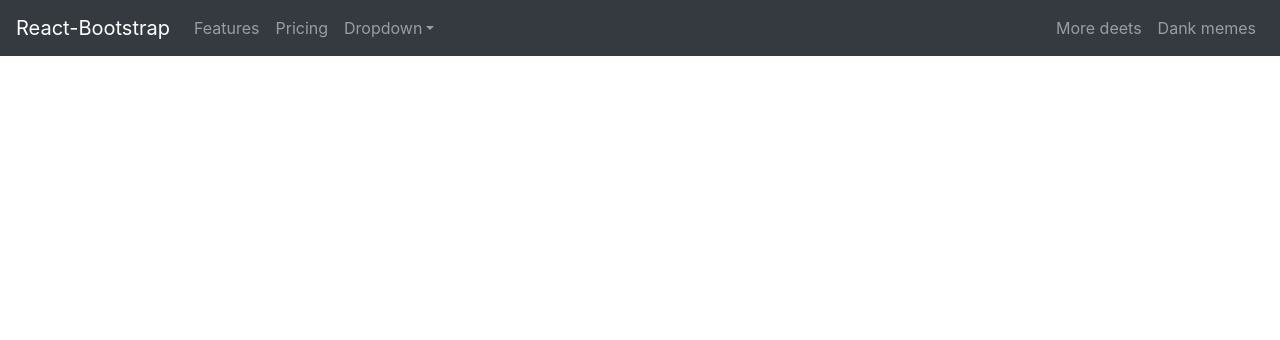
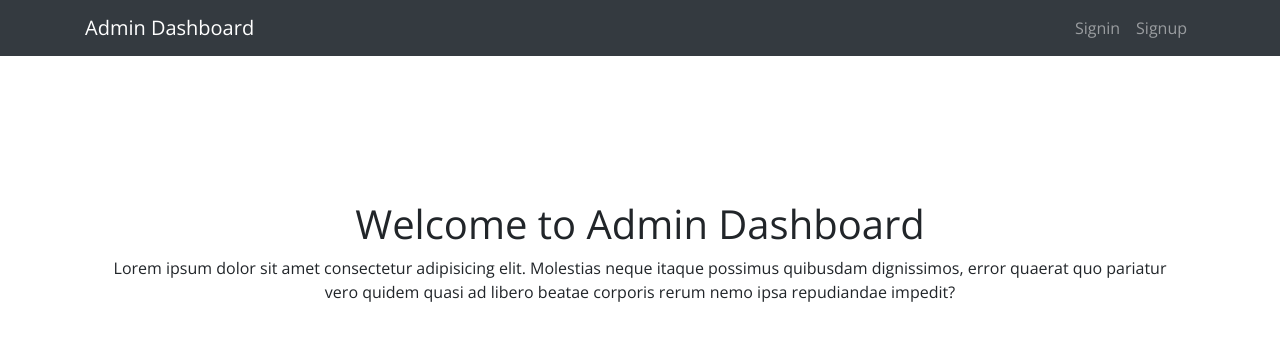
Before and after one commit to arunsinghsnd/ecommerce-admin-app, a React (Create React App) app: page / in a window 1280 px wide. Shown: the top 340 px of the page. Built offline with nearby package versions, Linux system fonts and the light colour scheme.

Commit message:
Layout desgned

```diff
--- a/src/App.js
+++ b/src/App.js
@@ -1,36 +1,19 @@
 import React from "react";
-import { Navbar, Nav, NavDropdown } from "react-bootstrap";
+import { BrowserRouter as Router, Route, Switch } from "react-router-dom";
+import Home from "./conatiners/Home";
+import Signin from "./conatiners/Signin";
+import Signup from "./conatiners/Signup";
 
 const App = () => {
   return (
     <div className="App">
-      <Navbar collapseOnSelect expand="lg" bg="dark" variant="dark">
-        <Navbar.Brand href="#home">React-Bootstrap</Navbar.Brand>
-        <Navbar.Toggle aria-controls="responsive-navbar-nav" />
-        <Navbar.Collapse id="responsive-navbar-nav">
-          <Nav className="mr-auto">
-            <Nav.Link href="#features">Features</Nav.Link>
-            <Nav.Link href="#pricing">Pricing</Nav.Link>
-            <NavDropdown title="Dropdown" id="collasible-nav-dropdown">
-              <NavDropdown.Item href="#action/3.1">Action</NavDropdown.Item>
-              <NavDropdown.Item href="#action/3.2">
-                Another action
-              </NavDropdown.Item>
-              <NavDropdown.Item href="#action/3.3">Something</NavDropdown.Item>
-              <NavDropdown.Divider />
-              <NavDropdown.Item href="#action/3.4">
-                Separated link
-              </NavDropdown.Item>
-            </NavDropdown>
-          </Nav>
-          <Nav>
-            <Nav.Link href="#deets">More deets</Nav.Link>
-            <Nav.Link eventKey={2} href="#memes">
-              Dank memes
-            </Nav.Link>
-          </Nav>
-        </Navbar.Collapse>
-      </Navbar>
+      <Router>
+        <Switch>
+          <Route path="/" exact component={Home} />
+          <Route path="/signin" component={Signin} />
+          <Route path="/signup" component={Signup} />
+        </Switch>
+      </Router>
     </div>
   );
 };
--- /dev/null
+++ b/src/components/Header/index.js
@@ -0,0 +1,49 @@
+import React from "react";
+import { Navbar, Nav, NavDropdown, Container } from "react-bootstrap";
+import { NavLink, Link } from "react-router-dom";
+
+const Header = () => {
+  return (
+    <Navbar collapseOnSelect expand="lg" bg="dark" variant="dark">
+      <Container>
+        {/* <Navbar.Brand href="#home">Admin Dashboard</Navbar.Brand> */}
+        <Link to="/" className="navbar-brand">
+          Admin Dashboard
+        </Link>
+        <Navbar.Toggle aria-controls="responsive-navbar-nav" />
+        <Navbar.Collapse id="responsive-navbar-nav">
+          <Nav className="mr-auto">
+            {/* <Nav.Link href="#features">Features</Nav.Link> */}
+            {/* <Nav.Link href="#pricing">Pricing</Nav.Link> */}
+            {/* <NavDropdown title="Dropdown" id="collasible-nav-dropdown">
+              <NavDropdown.Item href="#action/3.1">Action</NavDropdown.Item>
+              <NavDropdown.Item href="#action/3.2">
+                Another action
+              </NavDropdown.Item>
+              <NavDropdown.Item href="#action/3.3">Something</NavDropdown.Item>
+              <NavDropdown.Divider />
+              <NavDropdown.Item href="#action/3.4">
+                Separated link
+              </NavDropdown.Item>
+            </NavDropdown> */}
+          </Nav>
+          <Nav>
+            {/* <Nav.Link href="#deets">Signin</Nav.Link> */}
+            <li className="nav-item">
+              <NavLink to="/signin" className="nav-link">
+                Signin
+              </NavLink>
+            </li>
+            <li className="nav-item">
+              <NavLink to="/signup" className="nav-link">
+                Signup
+              </NavLink>
+            </li>
+          </Nav>
+        </Navbar.Collapse>
+      </Container>
+    </Navbar>
+  );
+};
+
+export default Header;
--- /dev/null
+++ b/src/components/Layout/index.js
@@ -0,0 +1,13 @@
+import React from "react";
+import Header from "../Header";
+
+const Layout = props => {
+  return (
+    <>
+      <Header />
+      {props.children}
+    </>
+  );
+};
+
+export default Layout;
--- /dev/null
+++ b/src/conatiners/Home/index.js
@@ -0,0 +1,24 @@
+import React from "react";
+import { Jumbotron } from "react-bootstrap";
+import Layout from "../../components/Layout";
+
+const Home = () => {
+  return (
+    <Layout>
+      <Jumbotron
+        className="text-center"
+        style={{ margin: "5rem", backgroundColor: "white" }}
+      >
+        <h1>Welcome to Admin Dashboard</h1>
+        <p>
+          Lorem ipsum dolor sit amet consectetur adipisicing elit. Molestias
+          neque itaque possimus quibusdam dignissimos, error quaerat quo
+          pariatur vero quidem quasi ad libero beatae corporis rerum nemo ipsa
+          repudiandae impedit?
+        </p>
+      </Jumbotron>
+    </Layout>
+  );
+};
+
+export default Home;
--- /dev/null
+++ b/src/conatiners/Signin/index.js
@@ -0,0 +1,14 @@
+import React from "react";
+import Layout from "../../components/Layout";
+
+const Signin = () => {
+  return (
+    <div>
+      <Layout>
+        <h1>Signin</h1>
+      </Layout>
+    </div>
+  );
+};
+
+export default Signin;
--- /dev/null
+++ b/src/conatiners/Signup/index.js
@@ -0,0 +1,14 @@
+import React from "react";
+import Layout from "../../components/Layout";
+
+const Signup = () => {
+  return (
+    <div>
+      <Layout>
+        <h1>Signup</h1>
+      </Layout>
+    </div>
+  );
+};
+
+export default Signup;
--- a/src/index.css
+++ b/src/index.css
@@ -1,13 +1,11 @@
 body {
   margin: 0;
-  font-family: -apple-system, BlinkMacSystemFont, 'Segoe UI', 'Roboto', 'Oxygen',
-    'Ubuntu', 'Cantarell', 'Fira Sans', 'Droid Sans', 'Helvetica Neue',
-    sans-serif;
+  font-family: "Open Sans", sans-serif;
   -webkit-font-smoothing: antialiased;
   -moz-osx-font-smoothing: grayscale;
 }
 
 code {
-  font-family: source-code-pro, Menlo, Monaco, Consolas, 'Courier New',
+  font-family: source-code-pro, Menlo, Monaco, Consolas, "Courier New",
     monospace;
 }
```
